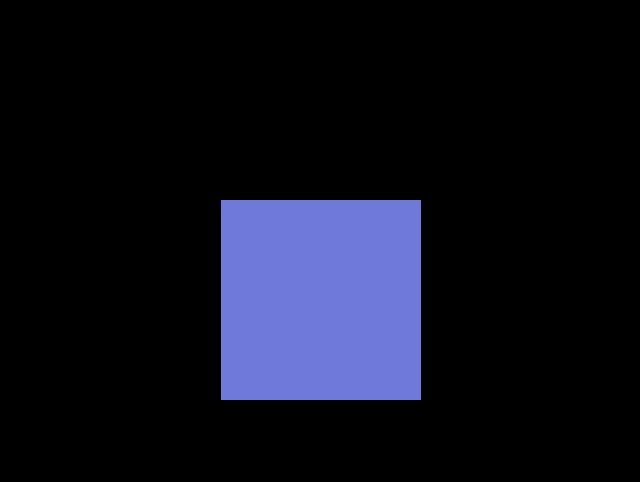
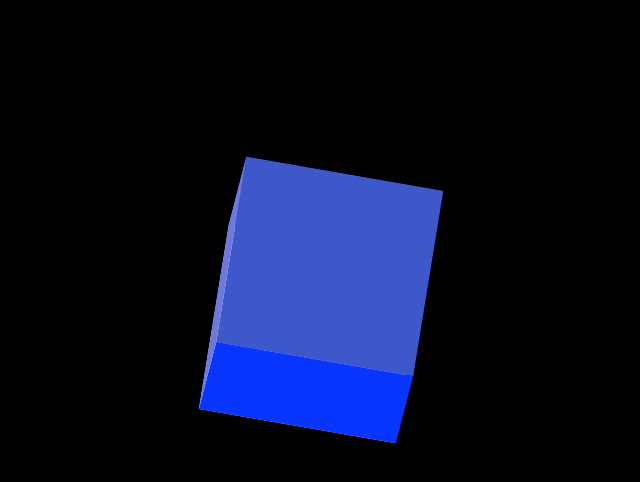
Before and after one commit to Madeline-Carr/cube, a plain HTML site: page index.html in a window 1280 px wide. In both pictures the pointer is over the element 590 px from the left and 300 px from the top of the page. Shown: the whole page, without its empty margins (269-909 px from the left). Drawn offline with Linux system fonts and the light colour scheme.

Commit message:
Add Cube Hover

```diff
--- a/styles.css
+++ b/styles.css
@@ -71,3 +71,9 @@ body {
   transform: rotateX(-90deg) translateZ(100px);
   background: #4455f7;
 }
+
+/* Hover ============================== */
+/* A simple way to animate the cube is to add hover effects. */
+.cube:hover {
+  transform: rotateX(-100deg) rotateY(-100deg) rotateZ(60deg);
+}
```
